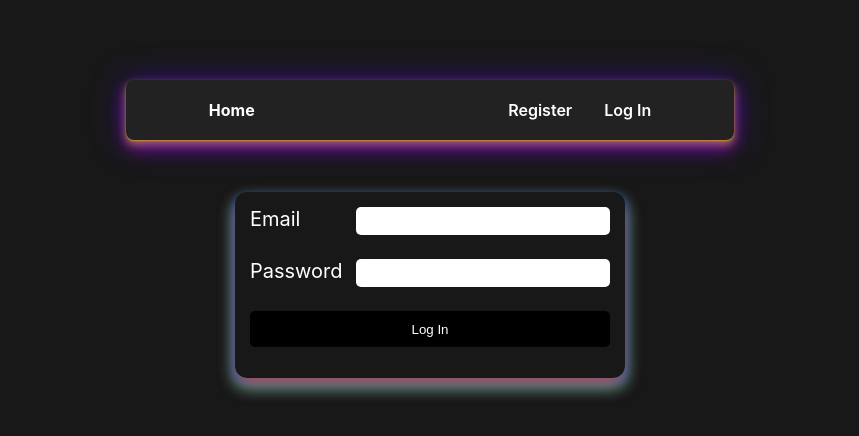
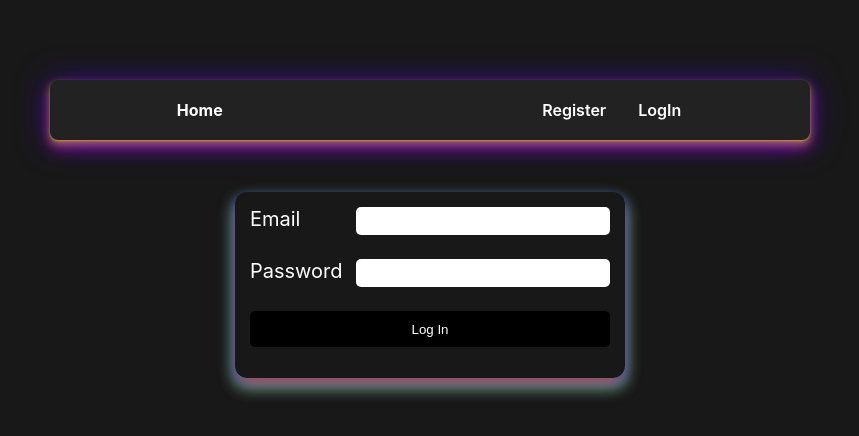
Before and after one commit to Oleksii1994/goit-react-hw-08-phonebook, a React (Create React App) app: page /goit-react-hw-08-phonebook/login in a window 1280 px wide. Shown: the top 436 px of the page, without its empty margins (210-1069 px from the left). Built offline with nearby package versions, Linux system fonts and the light colour scheme.

Commit message:
some changes in styles

```diff
--- a/src/components/AuthNav/AuthNav.jsx
+++ b/src/components/AuthNav/AuthNav.jsx
@@ -4,7 +4,7 @@ export const AuthNav = () => {
   return (
     <AuthNavBox>
       <RegisterLogInLink to="/register">Register</RegisterLogInLink>
-      <RegisterLogInLink to="/login">Log In</RegisterLogInLink>
+      <RegisterLogInLink to="/login">LogIn</RegisterLogInLink>
     </AuthNavBox>
   );
 };
--- a/src/components/Layout.jsx
+++ b/src/components/Layout.jsx
@@ -5,15 +5,22 @@ import { Suspense } from 'react';
 
 export const Layout = () => {
   return (
-    <div
-      className="header-box"
-      style={{ maxWidth: '1036px', margin: '0 auto', padding: '0 16px' }}
-    >
-      <AppBar />
+    <>
+      <div
+        style={{
+          maxWidth: '1036px',
+          margin: '0 auto',
+          padding: '0 16px',
+          display: 'flex',
+          justifyContent: 'space-around',
+        }}
+      >
+        <AppBar />
+      </div>
       <Suspense fallback={null}>
         <Outlet />
       </Suspense>
       <Toaster position="top-right" reverseOrder={false} />
-    </div>
+    </>
   );
 };
--- a/src/components/Navigation/Navigation.jsx
+++ b/src/components/Navigation/Navigation.jsx
@@ -1,13 +1,13 @@
 import { useAuth } from 'hooks';
 import { FaPhoneSquare } from 'react-icons/fa';
-import { LogoLink, HomeLink, ContactsLink } from './Navigation.styled';
+import { Nav, LogoLink, HomeLink, ContactsLink } from './Navigation.styled';
 import { useLocation } from 'react-router';
 
 export const Navigation = () => {
   const { isLoggedIn } = useAuth();
   const location = useLocation();
   return (
-    <nav style={{ display: 'flex', alignItems: 'center', gap: '12px' }}>
+    <Nav>
       {location.pathname === '/' ? (
         <LogoLink>
           <FaPhoneSquare
@@ -23,6 +23,6 @@ export const Navigation = () => {
         <HomeLink to="/">Home</HomeLink>
       )}
       {isLoggedIn && <ContactsLink to="/contacts">Contacts</ContactsLink>}
-    </nav>
+    </Nav>
   );
 };
--- a/src/components/Navigation/Navigation.styled.jsx
+++ b/src/components/Navigation/Navigation.styled.jsx
@@ -1,5 +1,11 @@
 import styled from '@emotion/styled';
 import { NavLink } from 'react-router-dom';
+
+export const Nav = styled.nav`
+  display: flex;
+  alignitems: center;
+  gap: 4px;
+`;
 
 export const LogoLink = styled.div`
   color: rgb(190 127 175);
@@ -18,7 +24,7 @@ export const HomeLink = styled(NavLink)`
   height: 32px;
   margin: 0;
   line-height: 43px;
-  padding: 5px 10px;
+  padding: 5px 8px;
 
   font-size: 1rem;
   font-weight: 700;
@@ -40,7 +46,7 @@ export const ContactsLink = styled(NavLink)`
   height: 32px;
   margin: 0;
   line-height: 43px;
-  padding: 5px 10px;
+  padding: 5px 8px;
 
   font-size: 1rem;
   font-weight: 700;
--- a/src/components/UserMenu/UserMenu.jsx
+++ b/src/components/UserMenu/UserMenu.jsx
@@ -11,7 +11,7 @@ export const UserMenu = () => {
     <Wrapper>
       <p>Welcome, {user.name}</p>
       <LogOutBtn type="button" onClick={() => dispatch(logOut())}>
-        Log out
+        LogOut
       </LogOutBtn>
     </Wrapper>
   );
--- a/src/components/UserMenu/UserMenu.styled.jsx
+++ b/src/components/UserMenu/UserMenu.styled.jsx
@@ -4,6 +4,8 @@ export const Wrapper = styled.div`
   display: flex;
   align-items: center;
   gap: 12px;
+
+  padding: 0 8px;
 `;
 
 export const LogOutBtn = styled.button`
--- a/src/index.css
+++ b/src/index.css
@@ -1,8 +1,8 @@
 @import-normalize; /* bring in normalize.css styles */
 
 body {
-  margin: 0;
-  padding: 10vh 25vw;
+  margin: 0 auto;
+  padding: 10vh;
   height: auto;
   color: #ffffff;
   background-color: #191818;
@@ -55,11 +55,14 @@ a {
   justify-content: center;
   text-align: center;
 }
+
 header {
   display: inline-flex;
   justify-content: space-around;
   align-items: center;
-  gap: 88px;
+  gap: 64px;
+  min-width: 320px;
+  max-width: 760px;
   min-height: 60px;
   width: 100%;
   border-radius: 8px;
```
